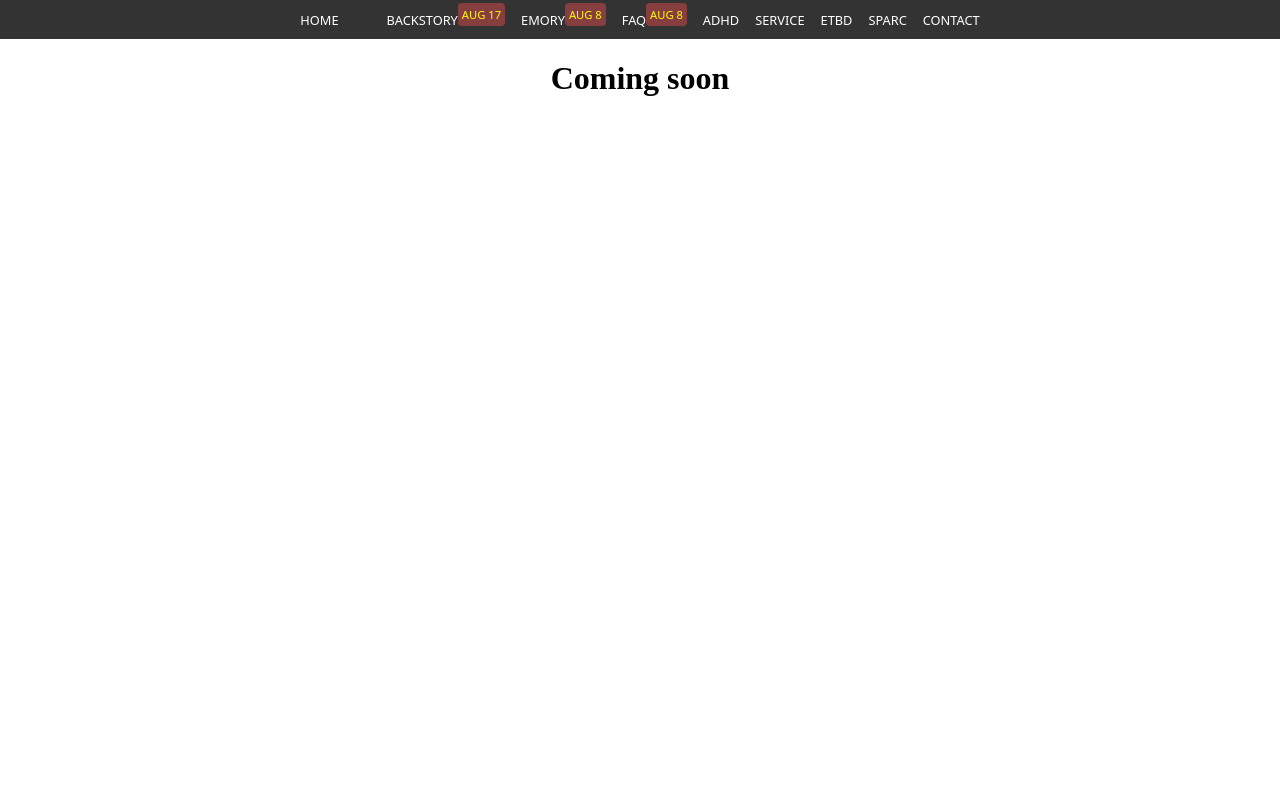
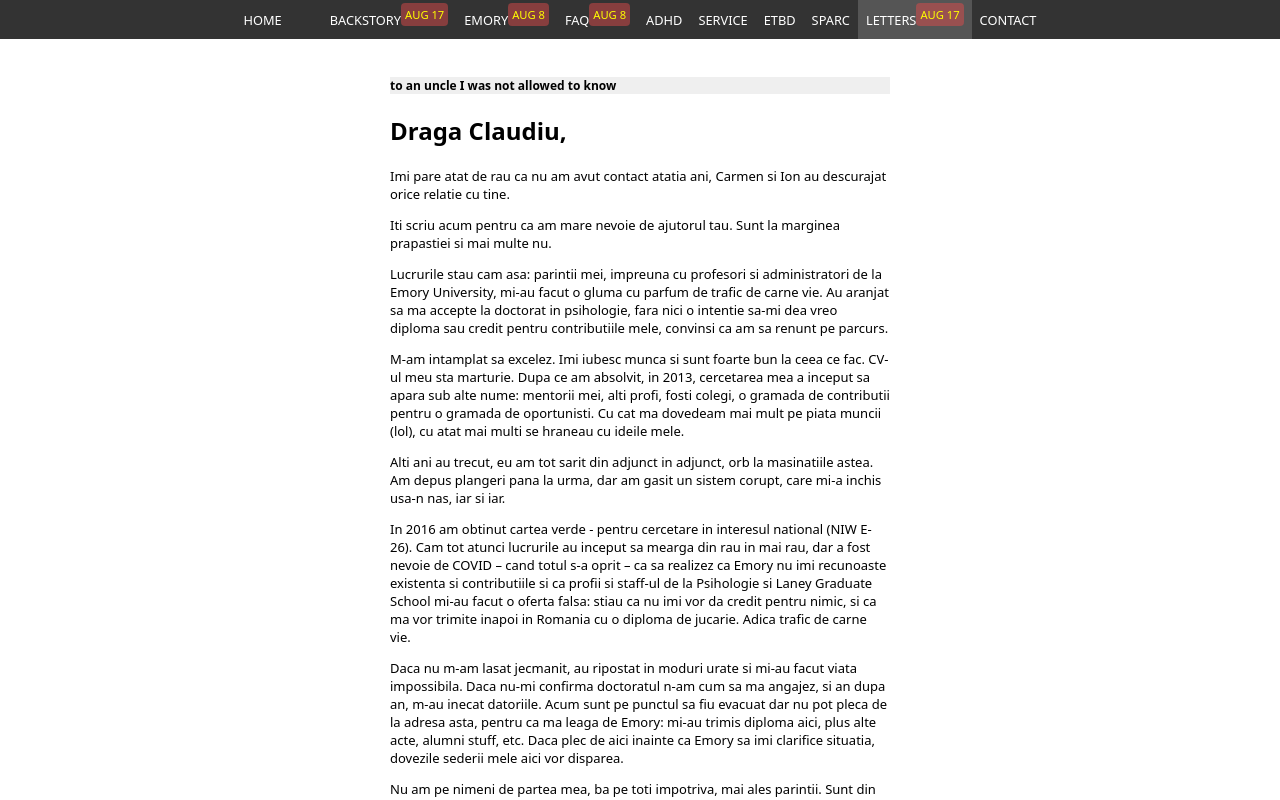
Before and after one commit to ap-dev1/andreipopa515, a React (Create React App) app: page /#/letters in a window 1280 px wide. Shown: the top 800 px of the page. Built offline with nearby package versions, Linux system fonts and the light colour scheme.

Commit message:
letter Claudiu

```diff
--- a/src/NavBar.js
+++ b/src/NavBar.js
@@ -44,11 +44,11 @@ export default function NavBar() {
             <CustomLink to="/sparc">SpARC</CustomLink>
             {/* <CustomLink to="/blog">Blog</CustomLink> */}
 
-            {/* <CustomLink to="/letters">Letters
+            <CustomLink to="/letters">Letters
                 <sup className="new">
-                    8.9.2023
+                    Aug 17
                 </sup >
-            </CustomLink> */}
+            </CustomLink>
 
             <CustomLink to="/links">Contact</CustomLink>
             {/* <CustomLink to="/imperfect-automata">Automata</CustomLink> */}
--- a/src/pages/letters/LetterTemplate.js
+++ b/src/pages/letters/LetterTemplate.js
@@ -4,18 +4,24 @@ import parse from "html-react-parser"
 
 
 export default function LetterTemplate(props) {
-    const [open, setopen] = useState(false)
+    const [open, setopen] = useState(true)
 
     return (
         <article className="letter">
 
             <header onClick={() => setopen(!open)}>
 
+
+
                 <div className="thumbnail">
                     <img ref={props.thumbnail ? props.thumbnail : null}></img>
                 </div>
 
                 <div className="info">
+                    <p className="meta">
+
+                        {props.meta}
+                    </p>
                     <h1 className="title"  >
                         {props.title ? parse(props.title) : null}
                     </h1>
--- a/src/pages/letters/LettersPage.js
+++ b/src/pages/letters/LettersPage.js
@@ -9,17 +9,18 @@ export default function LettersPage() {
     return (
         <div className="letters">
 
-            <h1>Coming soon</h1>
+            {/* <h1>Coming soon</h1> */}
 
-            {/* {lettersData.map((letter) => {
+            {lettersData.map((letter) => {
                 return (
                     <LetterTemplate
+                        meta={letter.meta}
                         title={letter.title}
                         thumbnail={letter.thumbnail}
                         text={letter.text}
                     />
                 )
-            })} */}
+            })}
         </div>
     )
 }
--- a/src/pages/letters/letters.css
+++ b/src/pages/letters/letters.css
@@ -0,0 +1,35 @@
+.letters {
+    font-family: system-ui, -apple-system, BlinkMacSystemFont, 'Segoe UI', Roboto, Oxygen, Ubuntu, Cantarell, 'Open Sans', 'Helvetica Neue', sans-serif;
+    text-align: left;
+    margin: auto;
+    width: 500px;
+    max-width: 100%;
+}
+
+
+.letters header {
+    width: 500px;
+    max-width: 100%;
+    margin: auto;
+}
+
+
+.letters .text p {
+    /* width: 500px;
+    max-width: 100%;
+    margin: auto; */
+    font-size: 13px;
+}
+
+
+.letters header .meta {
+    width: 500px;
+    max-width: 100%;
+    margin: auto;
+    font-size: 12px;
+    font-weight: 600;
+    text-align: left;
+    background-color: rgb(239, 239, 239);
+    margin-bottom: 0;
+
+}
--- a/src/pages/letters/lettersData.js
+++ b/src/pages/letters/lettersData.js
@@ -1,35 +1,66 @@
 export const lettersData = [
+
+
+
     {
-        title: "Nat",
+        meta: "to an uncle I was not allowed to know",
+        title: "Draga Claudiu,",
         thumbnail: null,
         text: [
+            "Imi pare atat de rau ca nu am avut contact atatia ani, Carmen si Ion au descurajat orice relatie cu tine. ",
 
+            "Iti scriu acum pentru ca am mare nevoie de ajutorul tau. Sunt la marginea prapastiei si mai multe nu. ",
+
+            "Lucrurile stau cam asa: parintii mei, impreuna cu profesori si administratori de la Emory University, mi-au facut o gluma cu parfum de trafic de carne vie. Au aranjat sa ma accepte la doctorat in psihologie, fara nici o intentie sa-mi dea vreo diploma sau credit pentru contributiile mele, convinsi ca am sa renunt pe parcurs.",
+
+            "M-am intamplat sa excelez. Imi iubesc munca si sunt foarte bun la ceea ce fac. CV-ul meu sta marturie. Dupa ce am absolvit, in 2013, cercetarea mea a inceput sa apara sub alte nume: mentorii mei, alti profi, fosti colegi, o gramada de contributii pentru o gramada de oportunisti. Cu cat ma dovedeam mai mult pe piata muncii (lol), cu atat mai multi se hraneau cu ideile mele.",
+
+            " Alti ani au trecut, eu am tot sarit din adjunct in adjunct, orb la masinatiile astea. Am depus plangeri pana la urma, dar am gasit un sistem corupt, care mi-a inchis usa-n nas, iar si iar.",
+
+            "In 2016 am obtinut cartea verde - pentru cercetare in interesul national (NIW E-26). Cam tot atunci lucrurile au inceput sa mearga din rau in mai rau, dar a fost nevoie de COVID – cand totul s-a oprit – ca sa realizez ca Emory nu imi recunoaste existenta si contributiile si ca profii si staff-ul de la Psihologie si Laney Graduate School mi-au facut o oferta falsa: stiau ca nu imi vor da credit pentru nimic, si ca ma vor trimite inapoi in Romania cu o diploma de jucarie. Adica trafic de carne vie.",
+
+            "Daca nu m-am lasat jecmanit, au ripostat in moduri urate si mi-au facut viata impossibila. Daca nu-mi confirma doctoratul n-am cum sa ma angajez, si an dupa an, m-au inecat datoriile. Acum sunt pe punctul sa fiu evacuat dar nu pot pleca de la adresa asta, pentru ca ma leaga de Emory: mi-au trimis diploma aici, plus alte acte, alumni stuff, etc. Daca plec de aici inainte ca Emory sa imi clarifice situatia, dovezile sederii mele aici vor disparea.",
+
+            "Nu am pe nimeni de partea mea, ba pe toti impotriva, mai ales parintii. Sunt din nou in greva foamei pentru ca nu mai stiu ce sa fac. Doar viata o mai am si am zis ca decat sa ajung pe strazi sau mai rau, mai bine las deshidratarea sa-si faca numarul. Apelez la tine pentru ca esti singurul om care imi vine in minte cu resursele necesare sa-mi schimbe traiectoria.",
+
+            "Ce zici Claudiu, ma ajuti?",
+
+            "Sincerely, <br/><br/>Andrei"
         ]
     },
 
-    {
-        title: "To my abusers",
-        thumbnail: null,
-        text: [
 
-        ]
-    },
+    // {
+    //     title: "Nat",
+    //     thumbnail: null,
+    //     text: [
 
-    {
-        title: "To those who said no",
-        thumbnail: null,
-        text: [
+    //     ]
+    // },
 
-        ]
-    },
+    // {
+    //     title: "To my abusers",
+    //     thumbnail: null,
+    //     text: [
 
-    {
-        title: "To those tricked or coerced",
-        thumbnail: null,
-        text: [
+    //     ]
+    // },
 
-        ]
-    }
+    // {
+    //     title: "To those who said no",
+    //     thumbnail: null,
+    //     text: [
+
+    //     ]
+    // },
+
+    // {
+    //     title: "To those tricked or coerced",
+    //     thumbnail: null,
+    //     text: [
+
+    //     ]
+    // }
 
 
 ]
```
